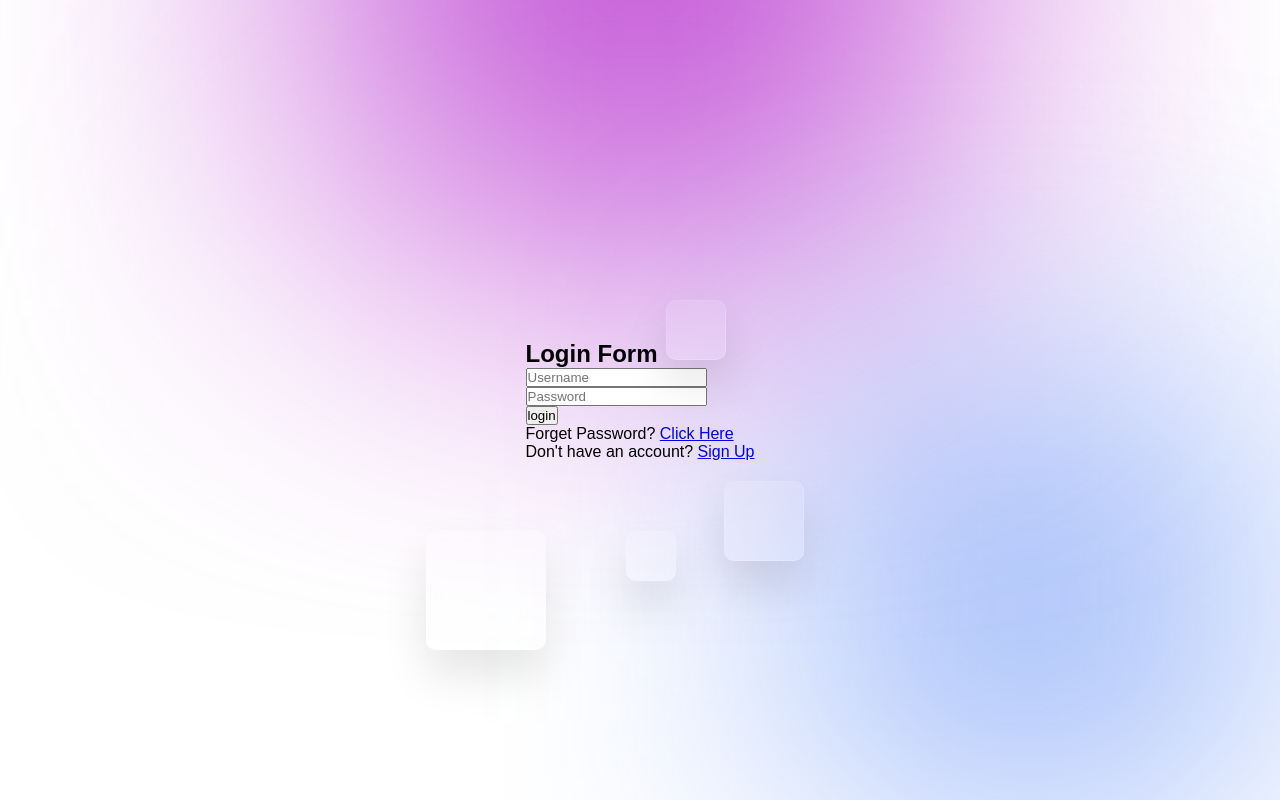
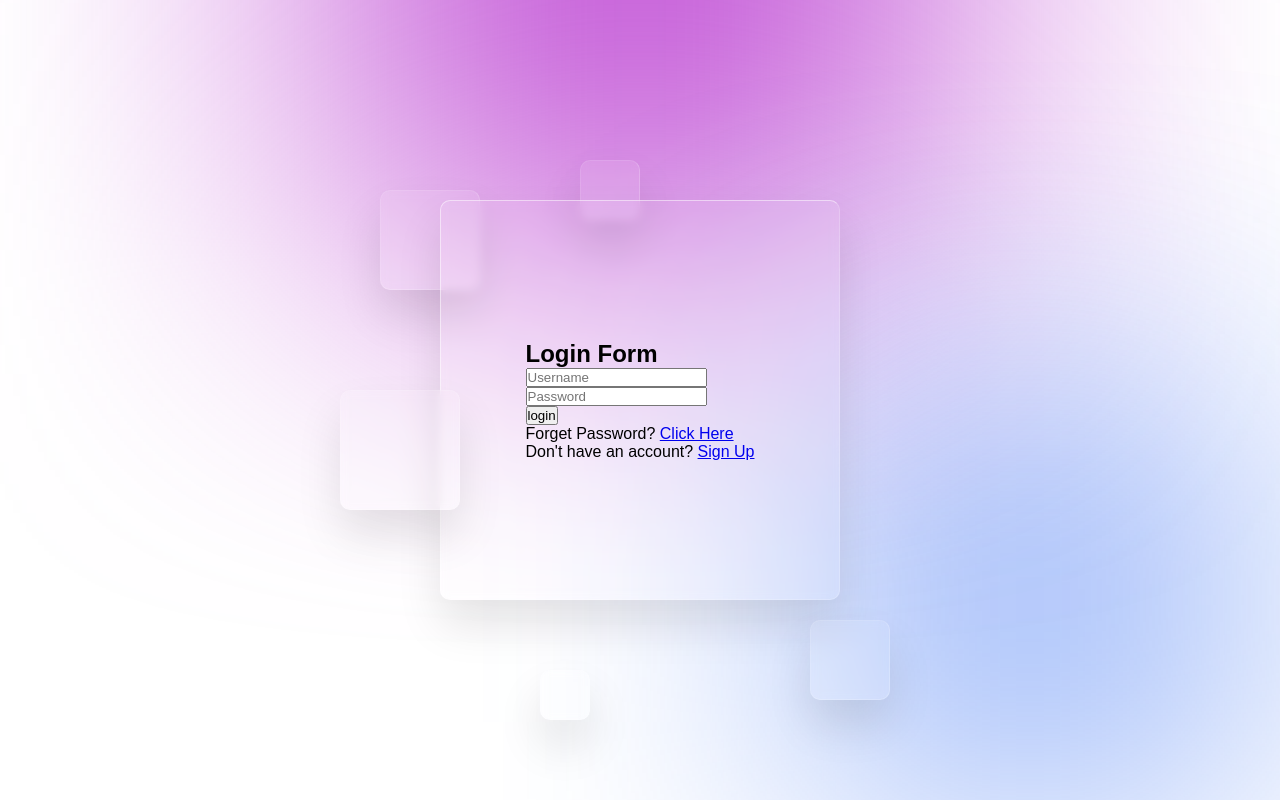
Before and after one commit to AsadI10/Login_Page, a plain HTML site: page index.html in a window 1280 px wide. Drawn offline with Linux system fonts and the light colour scheme.

Commit message:
added container

```diff
--- a/CSS/login.css
+++ b/CSS/login.css
@@ -62,6 +62,12 @@ section .colour:nth-child(3){
         transform: translateY(40px);
     }
 }
+.box .square:nth-child(1){
+    top: -50px;
+    left: -60px;
+    width: 100px;
+    height: 100px;
+}
 .box .square:nth-child(2){
     z-index: 2;
     top: 150px;
@@ -88,3 +94,18 @@ section .colour:nth-child(3){
     width: 60px;
     height: 60px;
 }
+.container{
+    width: 400px;
+    display: flex;
+    min-height: 400px;
+    position: relative;
+    border-radius: 10px;
+    align-items: center;
+    justify-content: center;
+    backdrop-filter: blur(5px);
+    background: rgba(255, 255, 255, 0.1);
+    box-shadow: 0 25px 45px rgba(0, 0, 0, 0.1);
+    border: 1px solid rgba(255, 255, 255, 0.5);
+    border-right: 1px solid rgba(255, 255, 255, 0.2);
+    border-bottom: 1px solid rgba(255, 255, 255, 0.2);
+}
```
